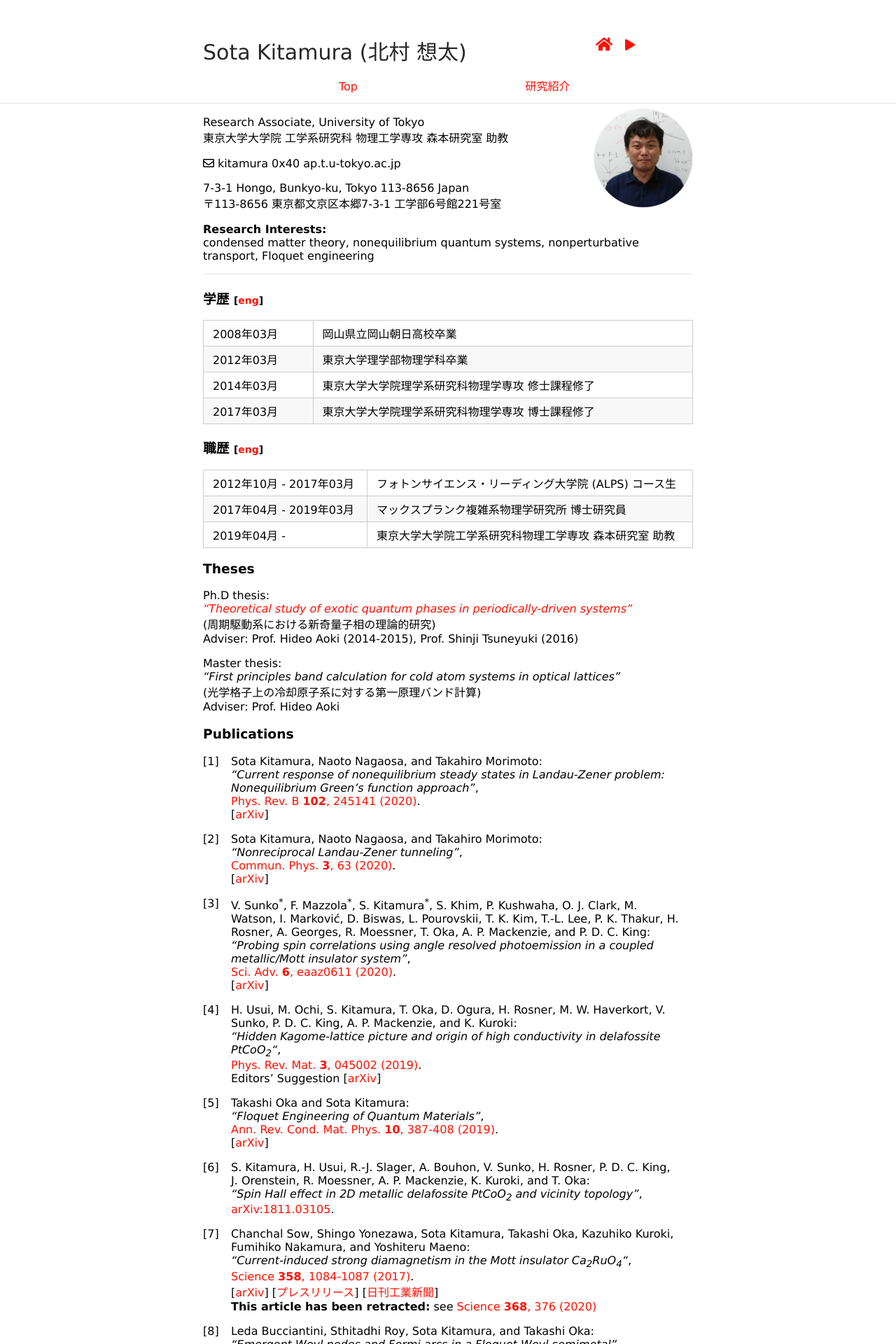
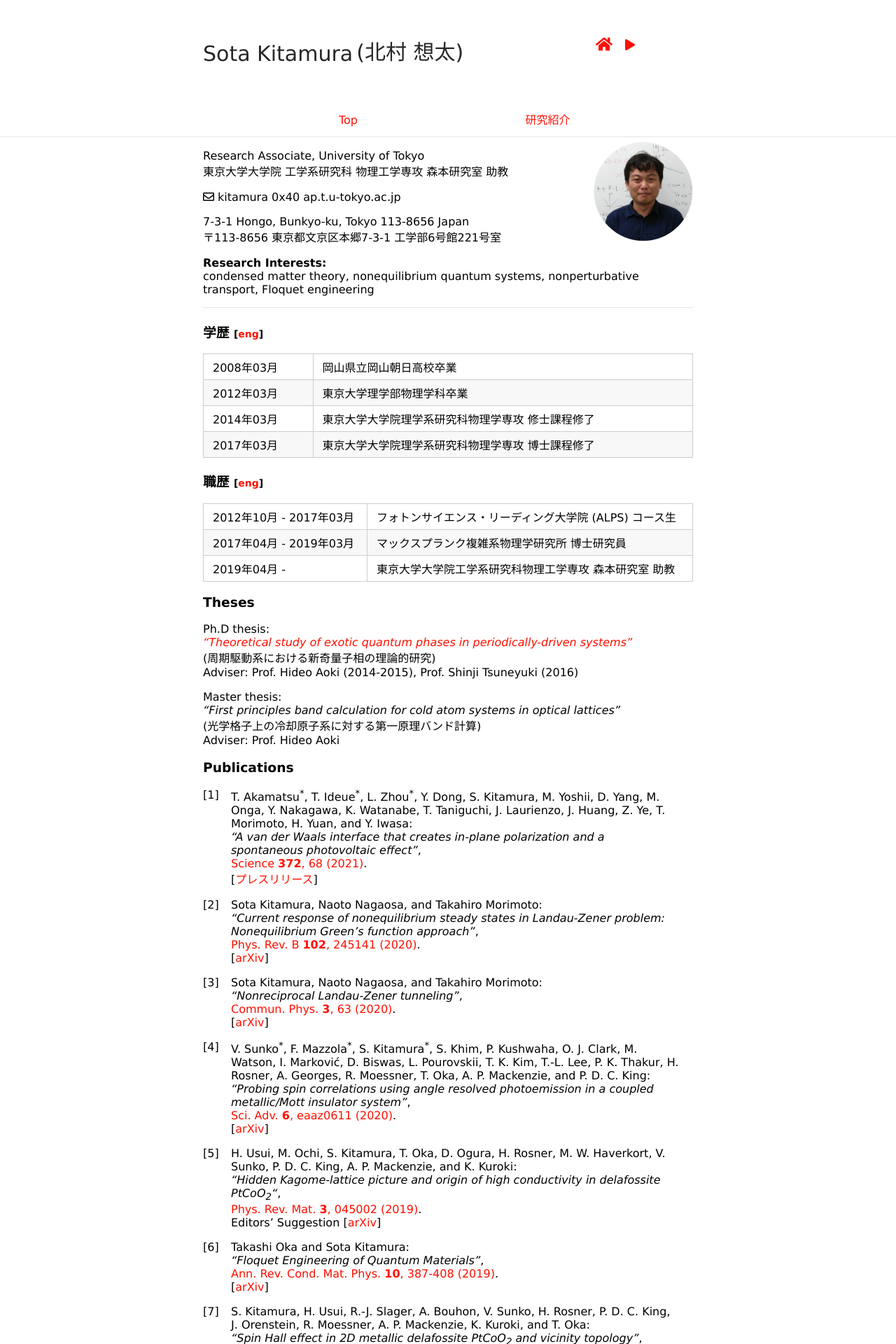
Before and after one commit to sotaph/sotaph.github.io, a Jekyll site: the page built from index.md, in a window 1280 px wide. Shown: the top 1920 px of the page at 70% size. Built offline with Jekyll 4.4.1, drawn with Linux system fonts in a browser that asks for light colours; nearby versions of some CDN libraries; formulas are drawn with MathJax 3; a style sheet for code colours, icons or effects is not loaded; some of the changed text lies outside the part shown.

Commit message:
update publist

```diff
--- a/_layouts/default.html
+++ b/_layouts/default.html
@@ -41,7 +41,8 @@
             {% if site.ins_logo %}
                 <img id="ins-logo" src="{{ site.ins_logo }}" />
             {% endif %}
-            <a id="author-name" class="alignable pull-left" href="{{ site.baseurl }}/">{{ site.title }}</a>
+            <!--<a id="author-name" class="alignable pull-left name" href="{{ site.baseurl }}/"><span class="alignable">Sota Kitamura</span> <span class="alignable">(北村 想太)</span></a>-->
+            <span class="alignable"><a id="author-name" class="alignable pull-left" href="{{ site.baseurl }}/">Sota Kitamura</a></span> <span class="alignable"><a id="author-name" class="alignable pull-left" href="{{ site.baseurl }}/">(北村 想太)</a></span>
             <ul id="navlist" class="alignable pull-right navbar-ul">
                 {% for x in site.nav %}
                     <li class="alignable pull-left nav-list"><a href="{{ x.link }}">{{ x.name }}</a></li>
--- a/_sass/_style.scss
+++ b/_sass/_style.scss
@@ -38,6 +38,10 @@
 /*
  * Navbar
  */
+
+.name {
+    white-space: no-wrap;
+}
 
 #author-name {
     font-size: 30px;
--- a/index.md
+++ b/index.md
@@ -3,7 +3,7 @@
 use_math : true
 ---
 
-<img class="profile-picture" src="profile.jpg">
+<img class="profile-picture" src="images/profile.jpg">
 
 Research Associate, University of Tokyo
 東京大学大学院 工学系研究科 物理工学専攻 森本研究室 助教
@@ -50,6 +50,13 @@
 
 
 ### Publications
+
+1. T. Akamatsu<sup>\*</sup>, T. Ideue<sup>\*</sup>, L. Zhou<sup>\*</sup>, Y. Dong, S. Kitamura, M. Yoshii, D. Yang, M. Onga, Y. Nakagawa, K. Watanabe, T. Taniguchi, J. Laurienzo, J. Huang, Z. Ye, T. Morimoto, H. Yuan, and Y. Iwasa:
+_"A van der Waals interface that creates in-plane polarization and a spontaneous photovoltaic effect"_,
+[Science **372**, 68 (2021)](https://doi.org/10.1126/science.aaz9146).
+<!--[[arXiv](https://arxiv.org/abs/)]-->
+[[プレスリリース](https://www.t.u-tokyo.ac.jp/foe/press/setnws_202104021333120169363733.html)]
+
 
 1. Sota Kitamura, Naoto Nagaosa, and Takahiro Morimoto:
 _"Current response of nonequilibrium steady states in Landau-Zener problem: Nonequilibrium Green's function approach"_,
@@ -117,6 +124,7 @@
 
 ### 担当講義
 
+- 2021年度S1S2 金曜14:55-16:55 数学2D演習 (物理工学科、計数工学科)
 - 2020年度S1S2 水曜13:00-15:00 数学2B演習 (機械情報工学科、航空宇宙工学科)
 - 2020年度S1S2 金曜14:55-16:55 数学2D演習 (物理工学科、計数工学科)
 - 2019年度A1A2 木曜13:00-16:40 数学及力学演習 (物理工学科)
```
Also changed, not shown: images/profile.jpg (renamed from profile.jpg).
